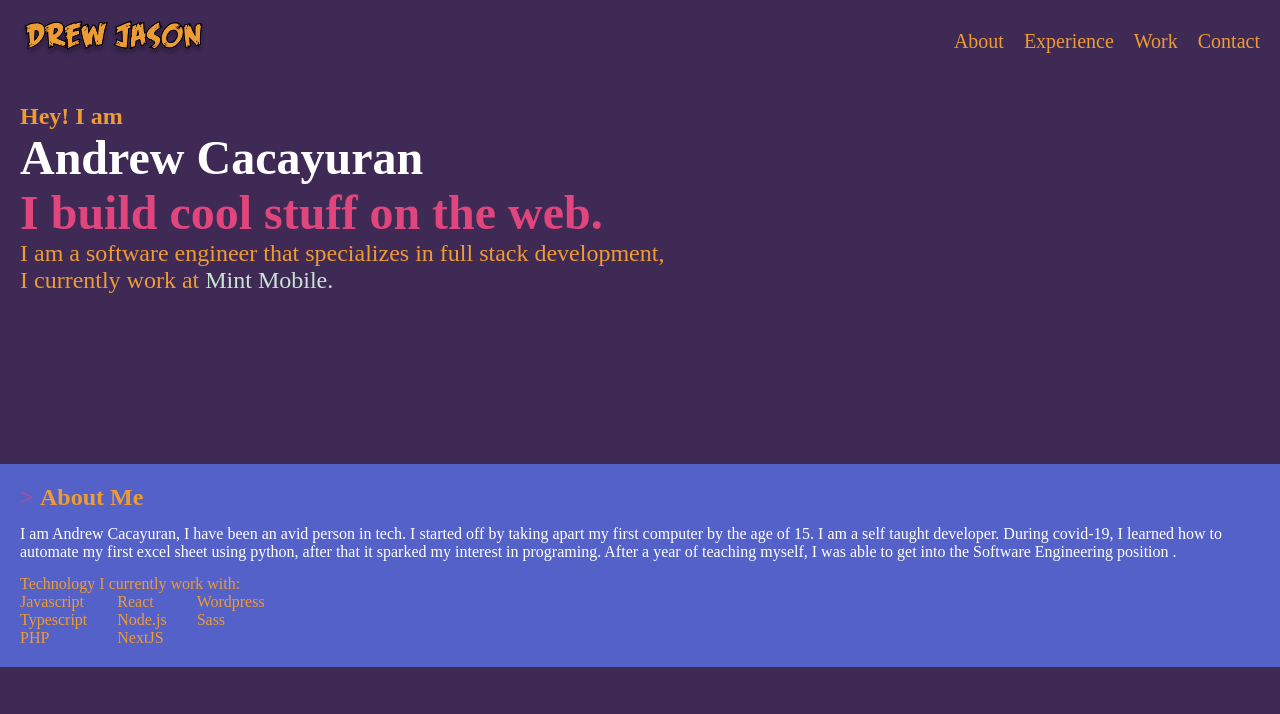
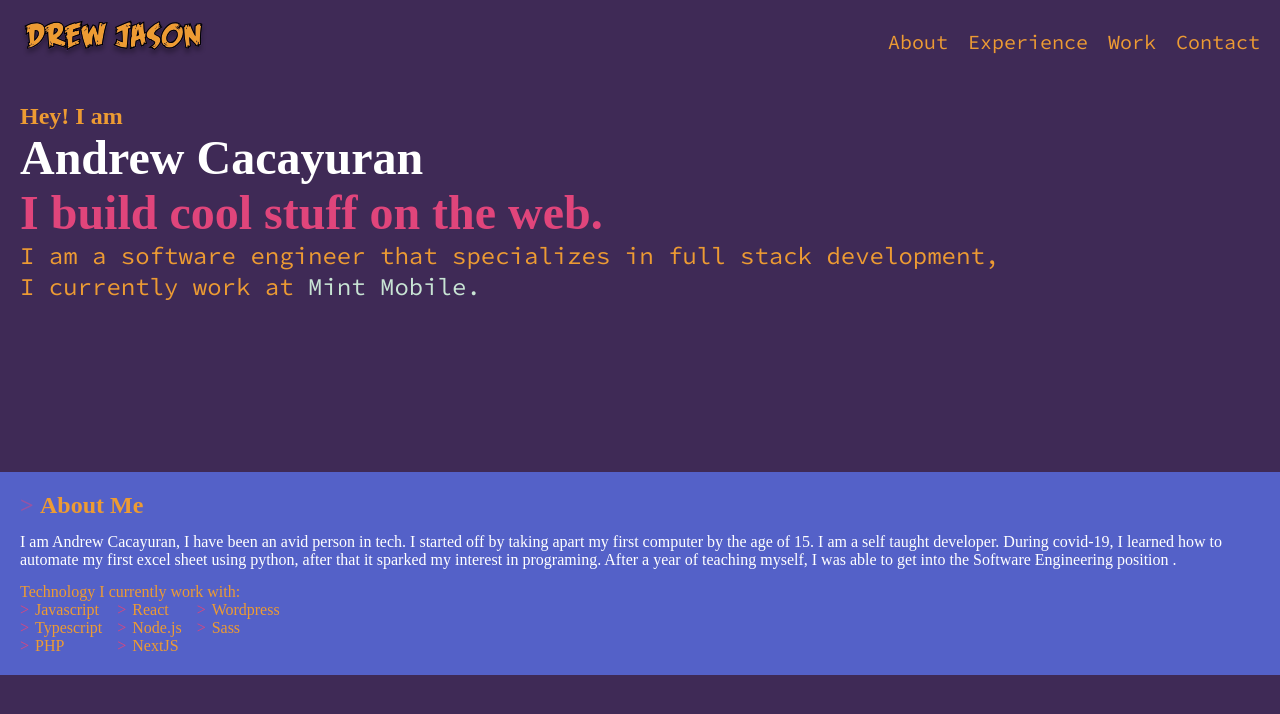
Before and after one commit to jayedeem/portfolio23, a React (Vite) app: page / in a window 1280 px wide. Shown: the top 714 px of the page. Built offline with nearby package versions, Linux system fonts and the light colour scheme; a web font is replaced by a local one.

Commit message:
added second font

```diff
--- a/src/App.tsx
+++ b/src/App.tsx
@@ -5,13 +5,13 @@
 function App() {
 	const [loading, setLoading] = useState<boolean>(false)
 
-	useEffect(() => {
-		setLoading(true)
+	// useEffect(() => {
+	// 	setLoading(true)
 
-		setTimeout(() => {
-			setLoading(false)
-		}, 2000)
-	}, [])
+	// 	setTimeout(() => {
+	// 		setLoading(false)
+	// 	}, 2000)
+	// }, [])
 
 	return (
 		<>
--- a/src/app.module.scss
+++ b/src/app.module.scss
@@ -14,6 +14,7 @@
   }
   p {
     font-size: 24px;
+    font-family: $secondaryFont;
   }
   .mintMobile {
     text-decoration: none;
@@ -54,6 +55,16 @@
   ul {
     li {
       list-style-type: none;
+      position: relative;
+      left: 15px;
+      &::before {
+        position: absolute;
+        content: ">";
+        color: $pickledPink;
+        top: 0;
+        left: 0;
+        margin-left: -15px;
+      }
     }
   }
   &__tech {
--- a/src/components/navbar/navbar.module.scss
+++ b/src/components/navbar/navbar.module.scss
@@ -21,6 +21,7 @@
   align-items: center;
   li {
     list-style-type: none;
+    font-family: $secondaryFont;
     a {
       color: $nuclearYellow;
       text-decoration: none;
--- a/src/styles/variables.scss
+++ b/src/styles/variables.scss
@@ -1,5 +1,5 @@
 @import url("https://fonts.googleapis.com/css2?family=Coda&display=swap");
-
+@import url("https://fonts.googleapis.com/css2?family=Source+Code+Pro:wght@200;300;400;500;600;700&display=swap");
 $midnightBlue: #051c2c;
 $mysticBlue: #7a93dc;
 $vaporBlue: #5461c8;
@@ -10,3 +10,4 @@
 $white: #fff;
 
 $primaryFont: Coda;
+$secondaryFont: "Source Code Pro";
```
